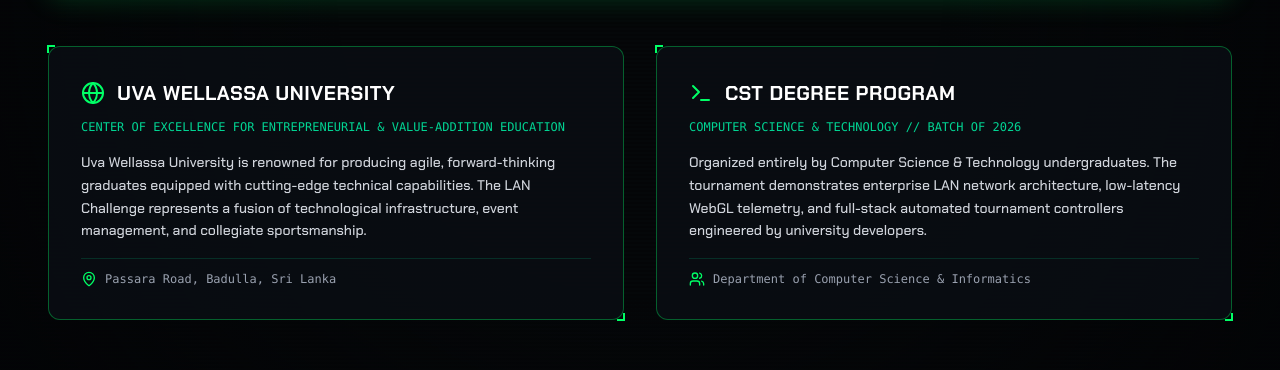
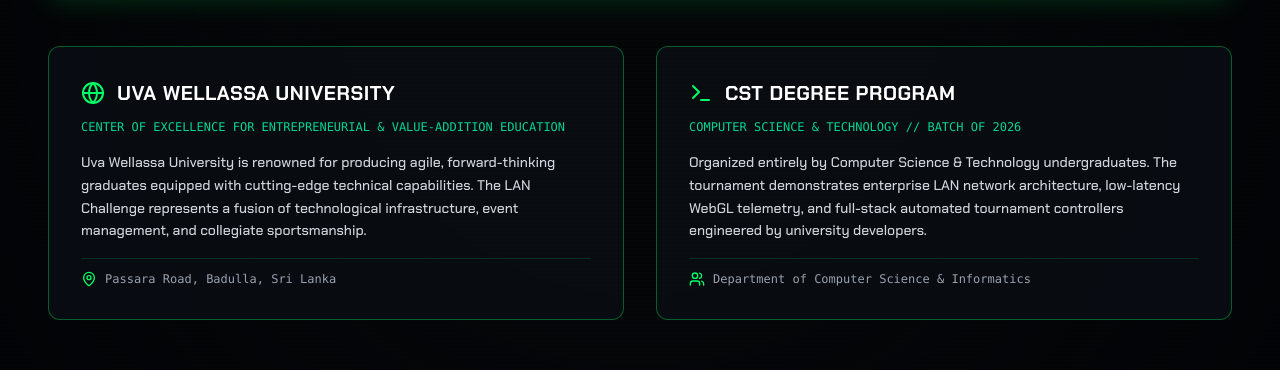
Before and after one commit to CSTUWU/lan-challenge, a Next.js app: page /about in a window 1280 px wide. Shown: the part 408-778 px from the top of the page. Built offline with nearby package versions, Linux system fonts and the light colour scheme.

Commit message:
remove HUD corner tick brackets

```diff
--- a/app/globals.css
+++ b/app/globals.css
@@ -52,28 +52,6 @@
 .hud-border {
   border: 1px solid rgba(0, 255, 102, 0.35);
   position: relative;
-}
-
-.hud-border::before {
-  content: '';
-  position: absolute;
-  top: -2px;
-  left: -2px;
-  width: 8px;
-  height: 8px;
-  border-top: 2px solid #00ff66;
-  border-left: 2px solid #00ff66;
-}
-
-.hud-border::after {
-  content: '';
-  position: absolute;
-  bottom: -2px;
-  right: -2px;
-  width: 8px;
-  height: 8px;
-  border-bottom: 2px solid #00ff66;
-  border-right: 2px solid #00ff66;
 }
 
 .glow-text-green,
```
